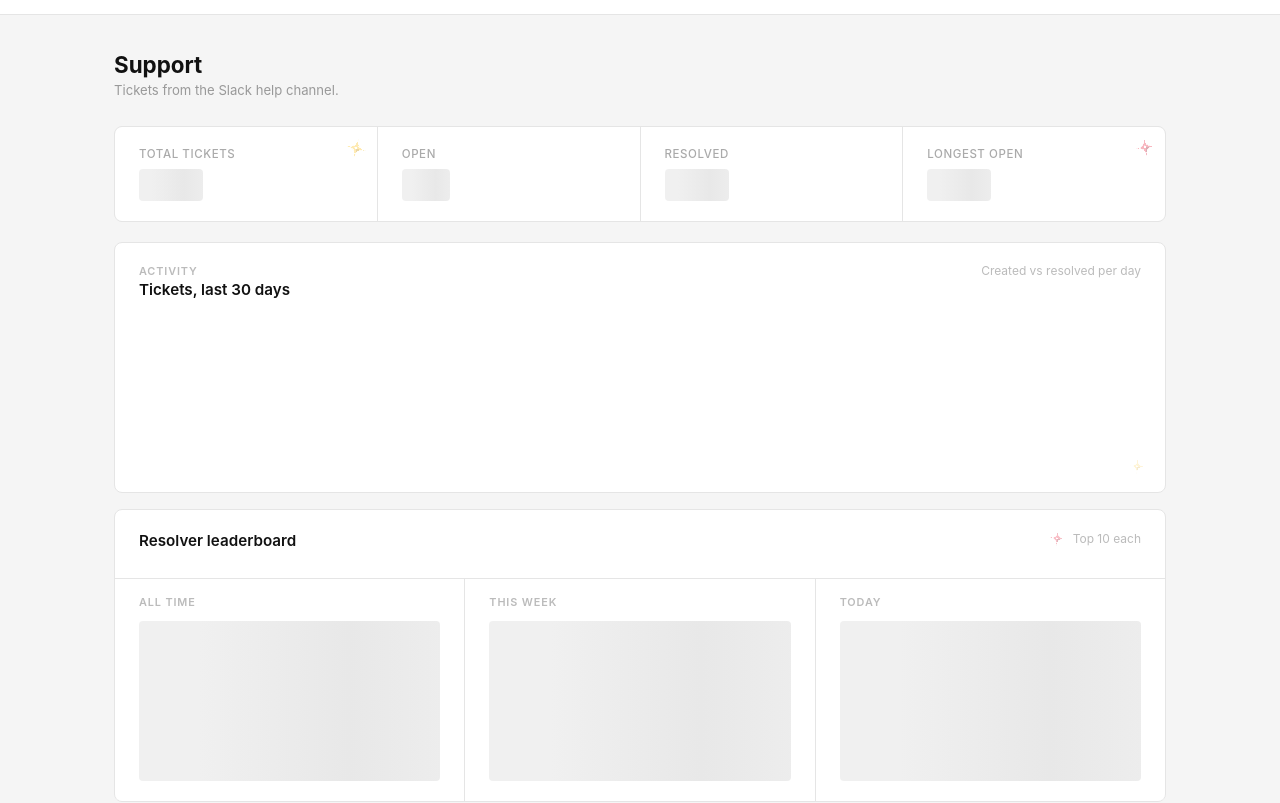
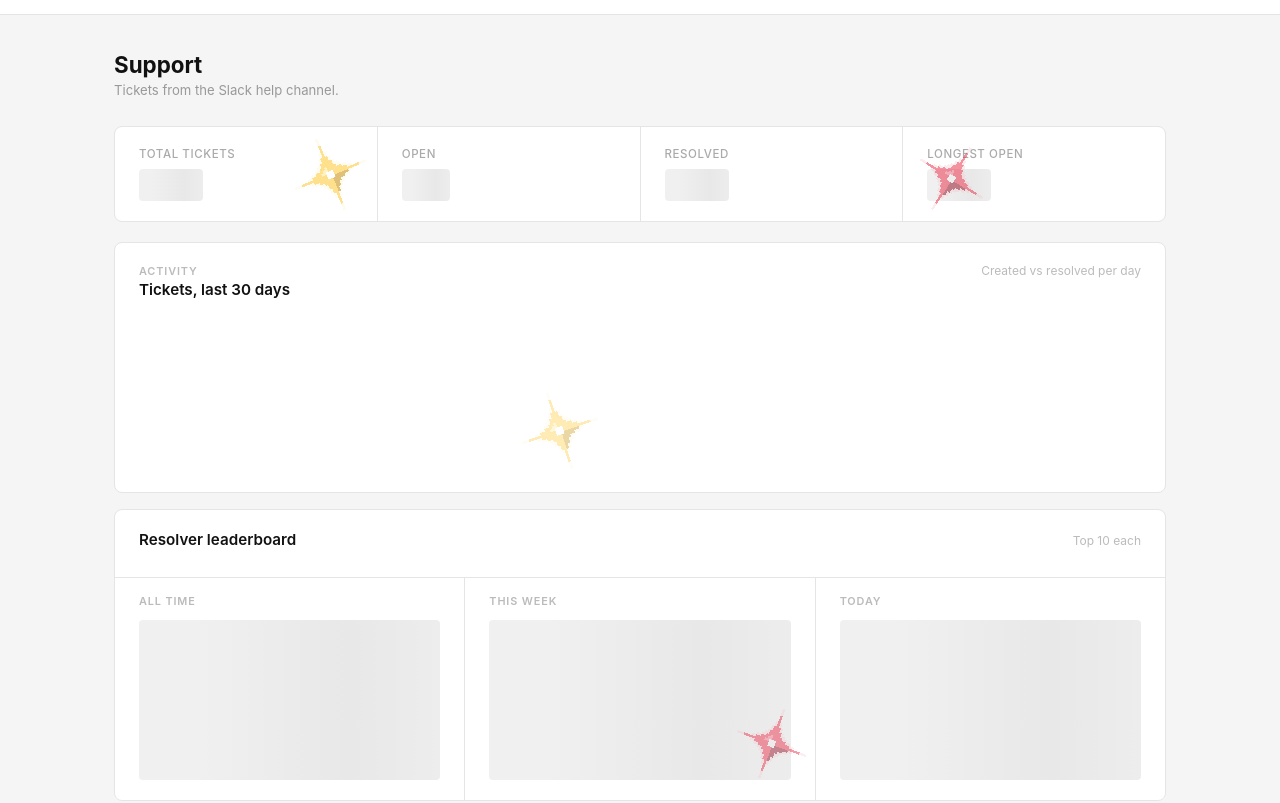
Before and after one commit to Gabouin/pixorpheus, a website: page public/index.html in a window 1280 px wide. Shown: the part 37-840 px from the top of the page. Drawn offline with nearby package versions, Linux system fonts and the light colour scheme; no server answers.

Commit message:
make the starts bigger

```diff
--- a/public/index.html
+++ b/public/index.html
@@ -39,7 +39,7 @@
 
       <div class="stats" id="stats">
         <div class="stat-card neutral" style="position:relative;">
-          <img src="/images/gold-currency.png" alt="" style="position:absolute;top:10px;right:10px;width:22px;height:22px;opacity:.38;pointer-events:none;image-rendering:pixelated;transform:rotate(14deg);">
+          <img src="/images/gold-currency.png" alt="" style="position:absolute;top:50%;right:6px;width:84px;height:84px;opacity:.58;pointer-events:none;image-rendering:pixelated;transform:translateY(-50%) rotate(-22deg);">
           <div class="stat-label">Total Tickets</div>
           <div class="stat-value sk" style="height: 2rem; width: 4rem">
             &nbsp;
@@ -58,7 +58,7 @@
           </div>
         </div>
         <div class="stat-card red" style="position:relative;">
-          <img src="/images/red-currency.png" alt="" style="position:absolute;top:10px;right:10px;width:20px;height:20px;opacity:.36;pointer-events:none;image-rendering:pixelated;transform:rotate(-9deg);">
+          <img src="/images/red-currency.png" alt="" style="position:absolute;bottom:4px;left:8px;width:80px;height:80px;opacity:.55;pointer-events:none;image-rendering:pixelated;transform:rotate(32deg);">
           <div class="stat-label">Longest Open</div>
           <div class="stat-value sk" style="height: 2rem; width: 4rem">
             &nbsp;
@@ -75,16 +75,14 @@
           <div class="card-hint">Created vs resolved per day</div>
         </div>
         <div class="chart-wrap"><canvas id="chart"></canvas></div>
-        <img src="/images/gold-currency.png" alt="" style="position:absolute;bottom:18px;right:20px;width:16px;height:16px;opacity:.2;pointer-events:none;image-rendering:pixelated;transform:rotate(5deg);">
+        <img src="/images/gold-currency.png" alt="" style="position:absolute;bottom:18px;left:38%;width:88px;height:88px;opacity:.38;pointer-events:none;image-rendering:pixelated;transform:rotate(-18deg);">
       </div>
 
       <div class="card" style="overflow: hidden; position:relative;">
+        <img src="/images/red-currency.png" alt="" style="position:absolute;bottom:18px;right:calc(33% + 8px);width:80px;height:80px;opacity:.5;pointer-events:none;image-rendering:pixelated;transform:rotate(20deg);">
         <div class="card-header" style="padding-bottom: 12px">
           <div class="card-big-title">Resolver leaderboard</div>
-          <div style="display:flex;align-items:center;gap:8px;">
-            <img src="/images/red-currency.png" alt="" style="width:16px;height:16px;opacity:.32;pointer-events:none;image-rendering:pixelated;transform:rotate(6deg);flex-shrink:0;">
-            <div class="card-hint">Top 10 each</div>
-          </div>
+          <div class="card-hint">Top 10 each</div>
         </div>
         <div class="lb-grid" id="lb-grid">
           <div class="lb-col">
```
